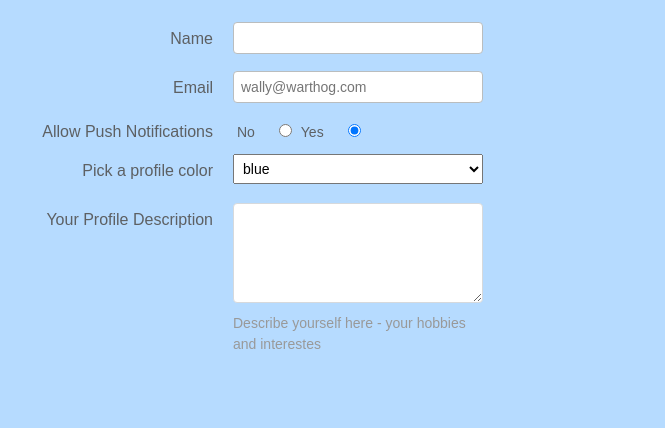
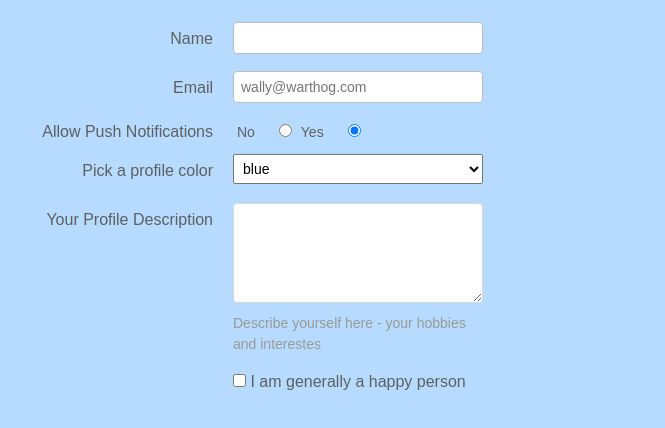
Before and after one commit to Coding-Gymnasium/forms, a plain HTML site: page form-intro-project/index.html in a window 1280 px wide. Shown: the part 162-590 px from the top of the page, without its empty margins (307-972 px from the left). Drawn offline with Linux system fonts and the light colour scheme; a script that the page names is missing.

Commit message:
Add checkbox and style

```diff
--- a/form-intro-project/index.html
+++ b/form-intro-project/index.html
@@ -56,6 +56,13 @@
           Describe yourself here - your hobbies and interestes
         </div>
       </div>
+
+      <div class="form-row">
+        <label for="ishappy" class="checkbox-label">
+          <input type="checkbox" name="ishappy" id="ishappy" value="happy" />
+          <span>I am generally a happy person</span>
+        </label>
+      </div>
     </form>
     <script src="./script.js"></script>
   </body>
--- a/form-intro-project/style.css
+++ b/form-intro-project/style.css
@@ -81,7 +81,7 @@ body {
   margin-bottom: 1.25rem;
   padding-right: var(--label-padding-right);
   text-align: right;
-  margin-top: .3125rem;
+  margin-top: 0.3125rem;
   width: var(--label-width);
 }
 
@@ -111,7 +111,7 @@ body {
 /* --- Dropdown Menu Styles --- */
 
 .form-row select {
-  padding: .3125rem;
+  padding: 0.3125rem;
   font-size: 0.875rem;
   width: var(--widget-width);
 }
@@ -131,8 +131,13 @@ body {
 
 .form-row .description {
   color: #999999;
-  font-size: .875rem;
+  font-size: 0.875rem;
   margin-bottom: var(--margin-bottom);
   margin-left: var(--label-width);
   width: var(--widget-width);
 }
+
+.form-row .checkbox-label {
+  margin-left: var(--label-width);
+  width: auto;
+}
```
